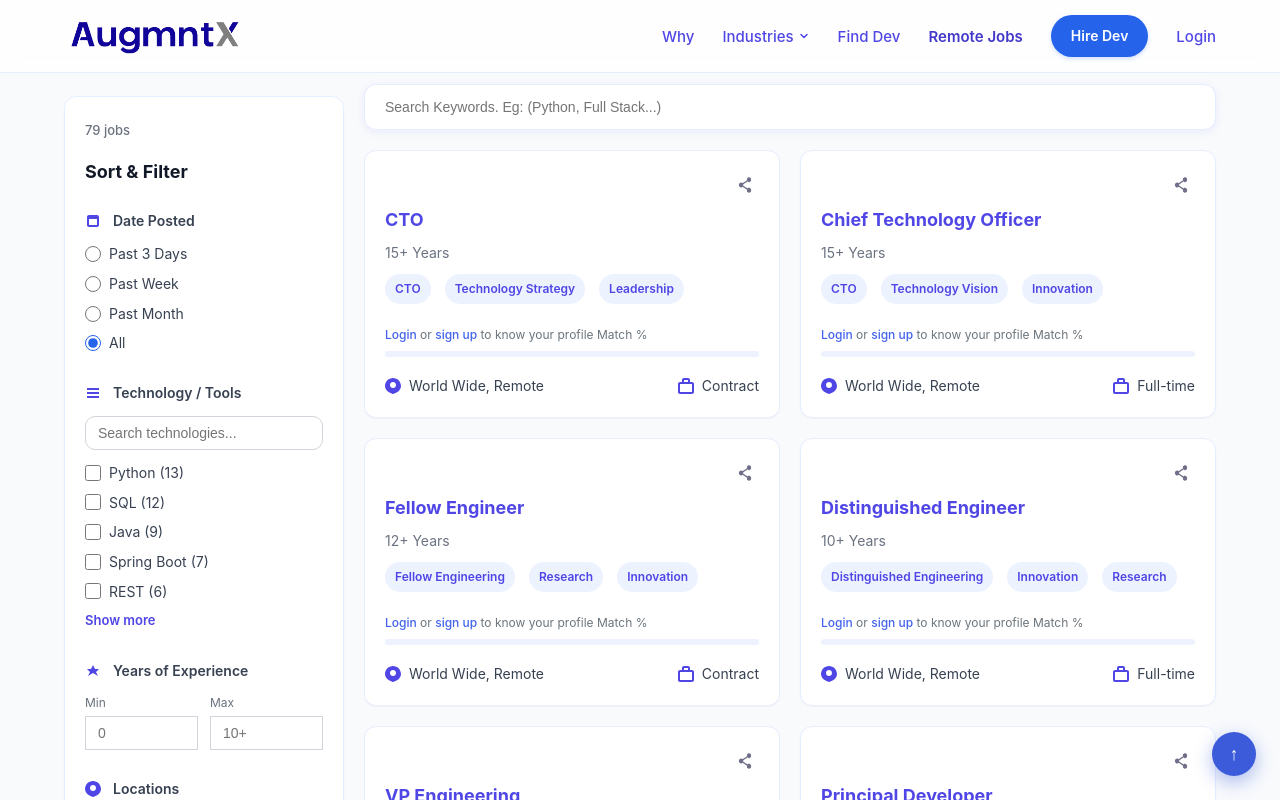
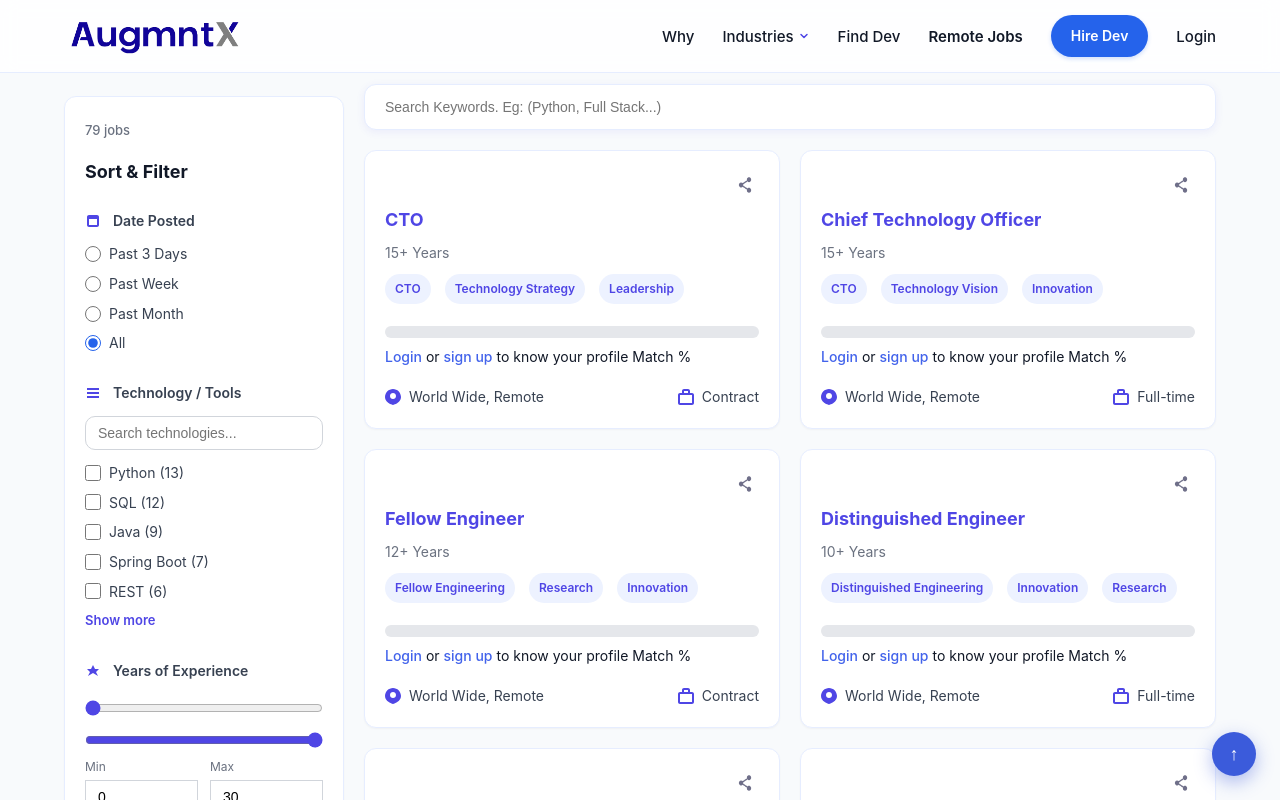
Before and after one commit to varchasvakhare2022/Augmntx-Replica, a React (Create React App) app: page / in a window 1280 px wide. Shown: the top 800 px of the page. Built offline with nearby package versions, Linux system fonts and the light colour scheme; the HTML template or start-up script is replaced by a standard one.

Commit message:
Sidebar filters

```diff
--- a/src/App.js
+++ b/src/App.js
@@ -9,6 +9,7 @@ function App() {
   const [filters, setFilters] = useState({
     datePosted: 'all',
     technologies: [],
+    locations: [],
     minExperience: '',
     maxExperience: '',
     searchKeyword: ''
--- a/src/components/Header.css
+++ b/src/components/Header.css
@@ -46,18 +46,18 @@
 
 .nav-link {
   text-decoration: none;
-  color: #4f46e5;
+  color: #111827; /* black-ish */
   font-weight: 500;
   font-size: 15px;
   transition: color 0.2s ease;
 }
 
 .nav-link:hover {
-  color: #4338ca;
+  color: #111827;
 }
 
 .nav-link.active {
-  color: #4338ca;
+  color: #111827;
   font-weight: 600;
 }
 
@@ -67,12 +67,10 @@
 
 .dropdown-arrow {
   margin-left: 4px;
-  transition: transform 0.2s ease;
+  color: #4f46e5; /* blue arrow */
+  transition: none;
 }
 
-.dropdown:hover .dropdown-arrow {
-  transform: rotate(180deg);
-}
 
 .mobile-menu-toggle {
   display: none;
--- a/src/components/JobCard.css
+++ b/src/components/JobCard.css
@@ -81,9 +81,9 @@
 }
 
 .skill-match-text {
-  font-size: 12px;
-  color: #6c757d;
-  margin: 0 0 6px 0;
+  font-size: 14px;
+  color: #111827;
+  margin: 8px 0 0 0;
 }
 
 .skill-match-text a {
@@ -98,16 +98,16 @@
 
 .skill-match-bar {
   width: 100%;
-  height: 6px;
-  background-color: #eef2ff;
-  border-radius: 3px;
+  height: 12px;
+  background-color: #e5e7eb; /* light gray */
+  border-radius: 9999px;
   overflow: hidden;
 }
 
 .skill-match-progress {
   height: 100%;
-  background: linear-gradient(90deg, #a5b4fc, #6366f1);
-  border-radius: 3px;
+  background: #d1d5db; /* subtle gray like placeholder */
+  border-radius: 9999px;
   transition: width 0.3s ease;
 }
 
--- a/src/components/JobCard.js
+++ b/src/components/JobCard.js
@@ -47,15 +47,15 @@ const JobCard = ({ job }) => {
         </div>
 
         <div className="skill-match">
-          <p className="skill-match-text">
-            <a href="#login" className="login-link">Login</a> or <a href="#signup" className="signup-link">sign up</a> to know your profile Match %
-          </p>
           <div className="skill-match-bar">
             <div
               className="skill-match-progress"
               style={{ width: 0 }}
             ></div>
           </div>
+          <p className="skill-match-text">
+            <a href="#login" className="login-link">Login</a> or <a href="#signup" className="signup-link">sign up</a> to know your profile Match %
+          </p>
         </div>
 
         <div className="job-details">
--- a/src/components/JobListings.js
+++ b/src/components/JobListings.js
@@ -834,6 +834,13 @@ const JobListings = ({ filters, onFilterChange }) => {
       });
     }
 
+    // Filter by locations
+    if (filters.locations && filters.locations.length > 0) {
+      filtered = filtered.filter(job =>
+        filters.locations.some(loc => job.location.toLowerCase().includes(loc.toLowerCase()))
+      );
+    }
+
     // Filter by date posted
     if (filters.datePosted !== 'all') {
       filtered = filtered.filter(job => {
--- a/src/components/Sidebar.css
+++ b/src/components/Sidebar.css
@@ -115,6 +115,12 @@
   gap: 12px;
 }
 
+.range-slider {
+  width: 100%;
+  margin: 6px 0 10px;
+  accent-color: #4f46e5;
+}
+
 .range-input-group {
   flex: 1;
 }
--- a/src/components/Sidebar.js
+++ b/src/components/Sidebar.js
@@ -3,6 +3,10 @@ import './Sidebar.css';
 
 const Sidebar = ({ filters, onFilterChange }) => {
   const [showMoreTech, setShowMoreTech] = useState(false);
+  const [techQuery, setTechQuery] = useState('');
+  const [locationQuery, setLocationQuery] = useState('');
+  const [minExp, setMinExp] = useState(Number(filters.minExperience || 0));
+  const [maxExp, setMaxExp] = useState(Number(filters.maxExperience || 30));
 
   const technologies = [
     { name: 'Python', count: 13 },
@@ -48,7 +52,10 @@ const Sidebar = ({ filters, onFilterChange }) => {
     { name: 'LLM', count: 2 }
   ];
 
-  const visibleTechnologies = showMoreTech ? technologies : technologies.slice(0, 5);
+  const filteredTechnologies = technologies.filter(t =>
+    t.name.toLowerCase().includes(techQuery.toLowerCase())
+  );
+  const visibleTechnologies = showMoreTech ? filteredTechnologies : filteredTechnologies.slice(0, 5);
 
   const handleTechnologyChange = (techName) => {
     const updatedTechs = filters.technologies.includes(techName)
@@ -107,6 +114,8 @@ const Sidebar = ({ filters, onFilterChange }) => {
         <input
           type="text"
           placeholder="Search technologies..."
+          value={techQuery}
+          onChange={(e) => setTechQuery(e.target.value)}
           className="input tech-search"
         />
         <div className="checkbox-group">
@@ -142,14 +151,45 @@ const Sidebar = ({ filters, onFilterChange }) => {
           </svg>
           Years of Experience
         </h3>
+        <input
+          type="range"
+          min="0"
+          max="30"
+          value={minExp}
+          onChange={(e) => {
+            const v = Number(e.target.value);
+            const next = Math.min(v, maxExp);
+            setMinExp(next);
+            onFilterChange('minExperience', String(next));
+          }}
+          className="range-slider"
+        />
+        <input
+          type="range"
+          min="0"
+          max="30"
+          value={maxExp}
+          onChange={(e) => {
+            const v = Number(e.target.value);
+            const next = Math.max(v, minExp);
+            setMaxExp(next);
+            onFilterChange('maxExperience', String(next));
+          }}
+          className="range-slider"
+        />
         <div className="experience-range">
           <div className="range-input-group">
             <label className="range-label">Min</label>
             <input
               type="number"
               placeholder="0"
-              value={filters.minExperience}
-              onChange={(e) => onFilterChange('minExperience', e.target.value)}
+              value={minExp}
+              onChange={(e) => {
+                const v = Number(e.target.value || 0);
+                const next = Math.min(v, maxExp);
+                setMinExp(next);
+                onFilterChange('minExperience', String(next));
+              }}
               className="input range-input"
             />
           </div>
@@ -158,8 +198,13 @@ const Sidebar = ({ filters, onFilterChange }) => {
             <input
               type="number"
               placeholder="10+"
-              value={filters.maxExperience}
-              onChange={(e) => onFilterChange('maxExperience', e.target.value)}
+              value={maxExp}
+              onChange={(e) => {
+                const v = Number(e.target.value || 0);
+                const next = Math.max(v, minExp);
+                setMaxExp(next);
+                onFilterChange('maxExperience', String(next));
+              }}
               className="input range-input"
             />
           </div>
@@ -174,6 +219,13 @@ const Sidebar = ({ filters, onFilterChange }) => {
           </svg>
           Locations
         </h3>
+        <input
+          type="text"
+          placeholder="Search locations..."
+          value={locationQuery}
+          onChange={(e) => setLocationQuery(e.target.value)}
+          className="input tech-search"
+        />
         <div className="checkbox-group">
           {[
             { name: 'Worldwide', count: 34 },
@@ -181,10 +233,20 @@ const Sidebar = ({ filters, onFilterChange }) => {
             { name: 'India', count: 6 },
             { name: 'world wide', count: 4 },
             { name: 'worldwide', count: 2 }
-          ].map(location => (
+          ]
+            .filter(loc => loc.name.toLowerCase().includes(locationQuery.toLowerCase()))
+            .map(location => (
             <label key={location.name} className="checkbox-label">
               <input
                 type="checkbox"
+                checked={filters.locations && filters.locations.includes(location.name)}
+                onChange={() => {
+                  const current = filters.locations || [];
+                  const selected = current.includes(location.name)
+                    ? current.filter(l => l !== location.name)
+                    : [...current, location.name];
+                  onFilterChange('locations', selected);
+                }}
                 className="checkbox-input"
               />
               <span className="checkbox-text">
```
